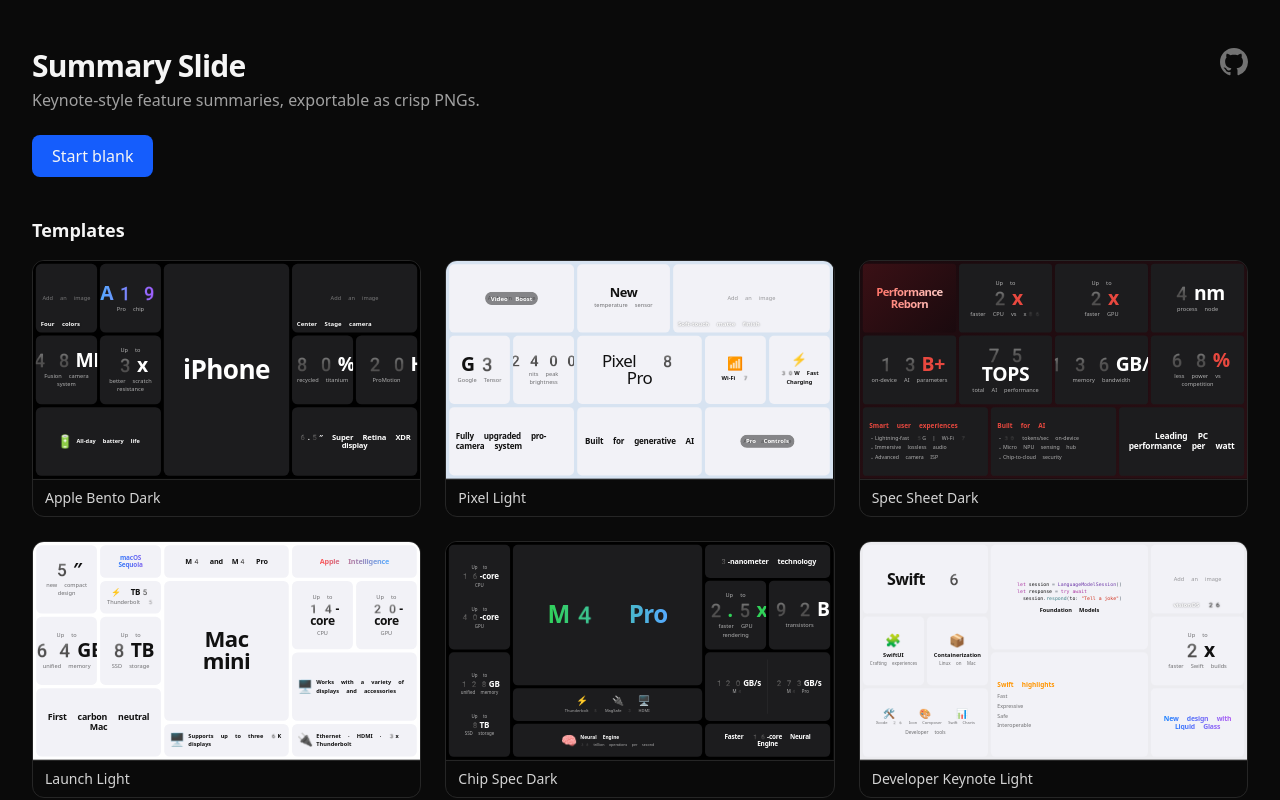
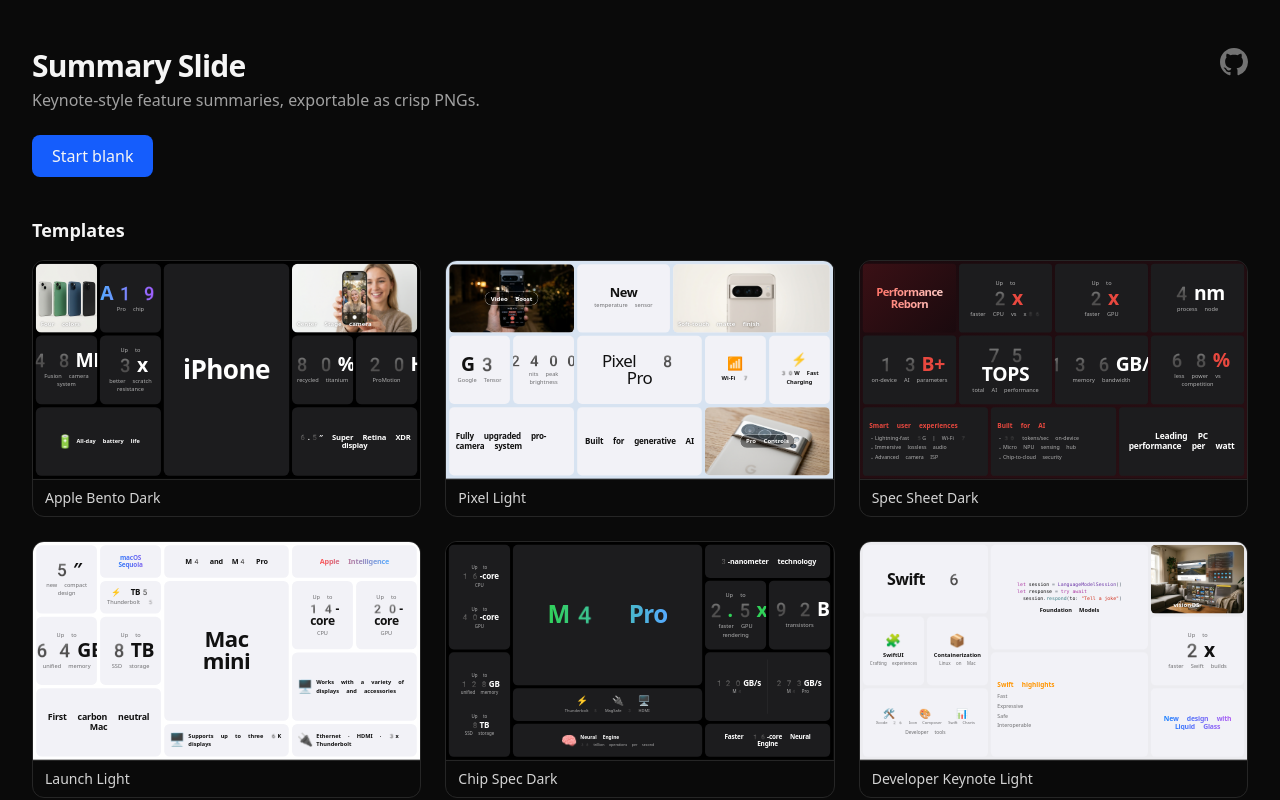
Before and after one commit to tajchert/summary-slide, a React (Vite) app: page / in a window 1280 px wide. Shown: the top 800 px of the page. Built offline with nearby package versions, Linux system fonts and the light colour scheme.

Commit message:
Use generated images in templates

```diff
--- a/src/templates/index.ts
+++ b/src/templates/index.ts
@@ -18,7 +18,8 @@
     { id: "t1-hero", type: "hero", grid: { x: 4, y: 0, w: 4, h: 6 },
       content: { title: { text: "iPhone", size: 130 } } },
     { id: "t1-img1", type: "image", grid: { x: 0, y: 0, w: 2, h: 2 },
-      content: { src: "", fit: "cover", overlay: { text: { text: "Four colors" }, placement: "corner" } } },
+      content: { src: "/template-images/apple-bento-dark-t1-img1-four-colors.png", fit: "cover",
+        overlay: { text: { text: "Four colors" }, placement: "corner" } } },
     { id: "t1-stat1", type: "stat", grid: { x: 2, y: 0, w: 2, h: 2 },
       content: { value: { text: "A19", gradient: { from: "#5af", to: "#a5f", angle: 90 } },
         caption: { text: "Pro chip" } } },
@@ -29,7 +30,8 @@
     { id: "t1-icon1", type: "icon", grid: { x: 0, y: 4, w: 4, h: 2 },
       content: { icon: { kind: "emoji", value: "🔋" }, label: { text: "All-day battery life" }, layout: "left" } },
     { id: "t1-img2", type: "image", grid: { x: 8, y: 0, w: 4, h: 2 },
-      content: { src: "", fit: "cover", overlay: { text: { text: "Center Stage camera" }, placement: "corner" } } },
+      content: { src: "/template-images/apple-bento-dark-t1-img2-center-stage-camera.png", fit: "cover",
+        overlay: { text: { text: "Center Stage camera" }, placement: "corner" } } },
     { id: "t1-stat4", type: "stat", grid: { x: 8, y: 2, w: 2, h: 2 },
       content: { value: { text: "80%" }, caption: { text: "recycled titanium" } } },
     { id: "t1-stat5", type: "stat", grid: { x: 10, y: 2, w: 2, h: 2 },
@@ -54,12 +56,12 @@
     { id: "t2-hero", type: "hero", grid: { x: 4, y: 2, w: 4, h: 2 },
       content: { title: { text: "Pixel 8 Pro", size: 84, weight: 500 } } },
     { id: "t2-img1", type: "image", grid: { x: 0, y: 0, w: 4, h: 2 },
-      content: { src: "", fit: "cover",
+      content: { src: "/template-images/pixel-light-t2-img1-video-boost.png", fit: "cover",
         overlay: { text: { text: "Video Boost" }, placement: "center-pill" } } },
     { id: "t2-stat1", type: "stat", grid: { x: 4, y: 0, w: 3, h: 2 },
       content: { value: { text: "New", size: 64 }, caption: { text: "temperature sensor" } } },
     { id: "t2-img2", type: "image", grid: { x: 7, y: 0, w: 5, h: 2 },
-      content: { src: "", fit: "cover",
+      content: { src: "/template-images/pixel-light-t2-img2-matte-finish.png", fit: "cover",
         overlay: { text: { text: "Soft-touch matte finish" }, placement: "corner" } } },
     { id: "t2-stat2", type: "stat", grid: { x: 0, y: 2, w: 2, h: 2 },
       content: { value: { text: "G3" }, caption: { text: "Google Tensor" } } },
@@ -74,7 +76,7 @@
     { id: "t2-head2", type: "headline", grid: { x: 4, y: 4, w: 4, h: 2 },
       content: { text: { text: "Built for generative AI", size: 40 } } },
     { id: "t2-img3", type: "image", grid: { x: 8, y: 4, w: 4, h: 2 },
-      content: { src: "", fit: "cover",
+      content: { src: "/template-images/pixel-light-t2-img3-pro-controls.png", fit: "cover",
         overlay: { text: { text: "Pro Controls" }, placement: "center-pill" } } },
   ],
 };
@@ -242,7 +244,7 @@
       content: { language: "swift", title: { text: "Foundation Models" },
         code: 'let session = LanguageModelSession()\nlet response = try await\n  session.respond(to: "Tell a joke")' } },
     { id: "t6-img1", type: "image", grid: { x: 9, y: 0, w: 3, h: 2 },
-      content: { src: "", fit: "cover",
+      content: { src: "/template-images/developer-keynote-light-t6-img1-visionos.png", fit: "cover",
         overlay: { text: { text: "visionOS 26" }, placement: "bottom" } } },
     { id: "t6-icon1", type: "icon", grid: { x: 0, y: 2, w: 2, h: 2 },
       content: { icon: { kind: "emoji", value: "🧩" }, label: { text: "SwiftUI" },
@@ -287,7 +289,7 @@
       content: { icon: { kind: "emoji", value: "❤️" }, label: { text: "Heart rate sensor", size: 24 },
         caption: { text: "during workouts", size: 18 }, layout: "top" } },
     { id: "t7-img1", type: "image", grid: { x: 0, y: 2, w: 4, h: 2 },
-      content: { src: "", fit: "cover",
+      content: { src: "/template-images/airpods-light-t7-img1-best-fitting.png", fit: "cover",
         overlay: { text: { text: "Best-fitting AirPods ever" }, placement: "bottom" } } },
     { id: "t7-workouts", type: "iconRow", grid: { x: 0, y: 4, w: 4, h: 2 },
       content: { items: [
```
Also changed, not shown: 1 other file (tests, documents, lock files or other folders).
